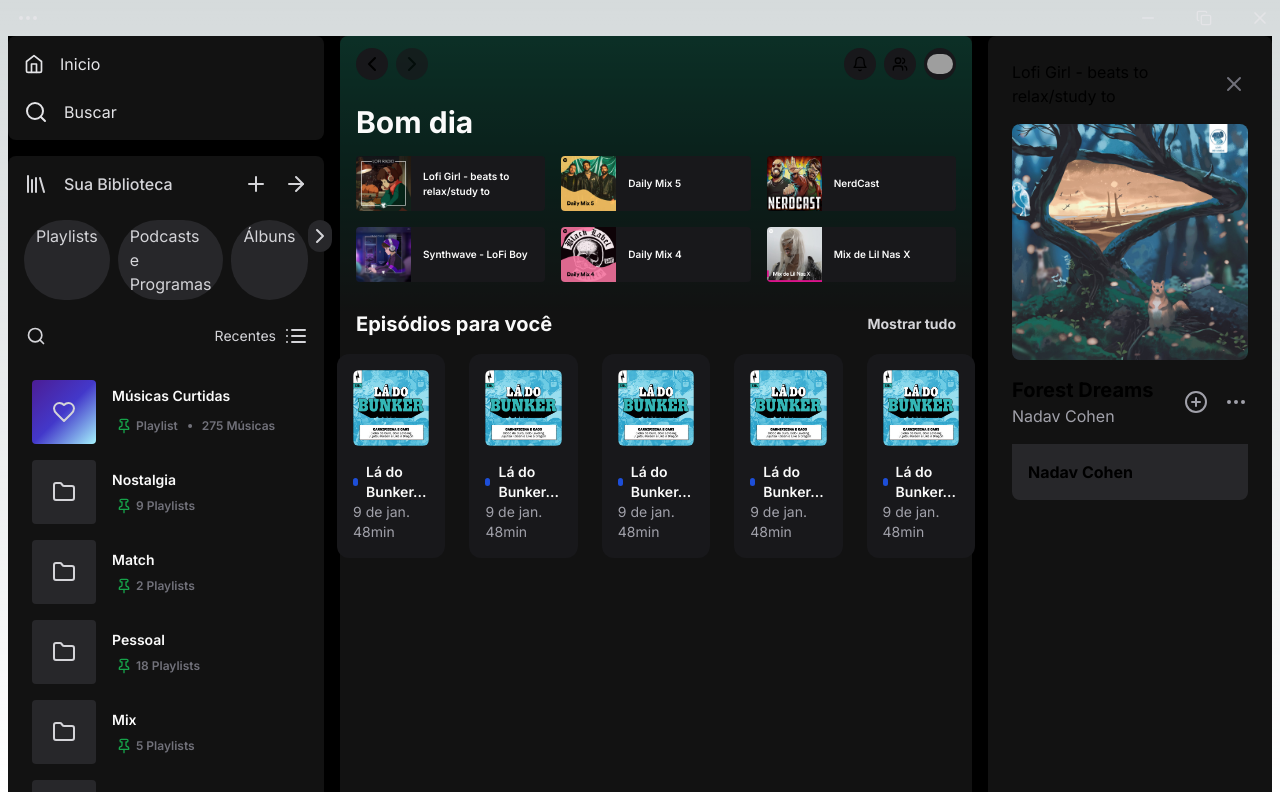
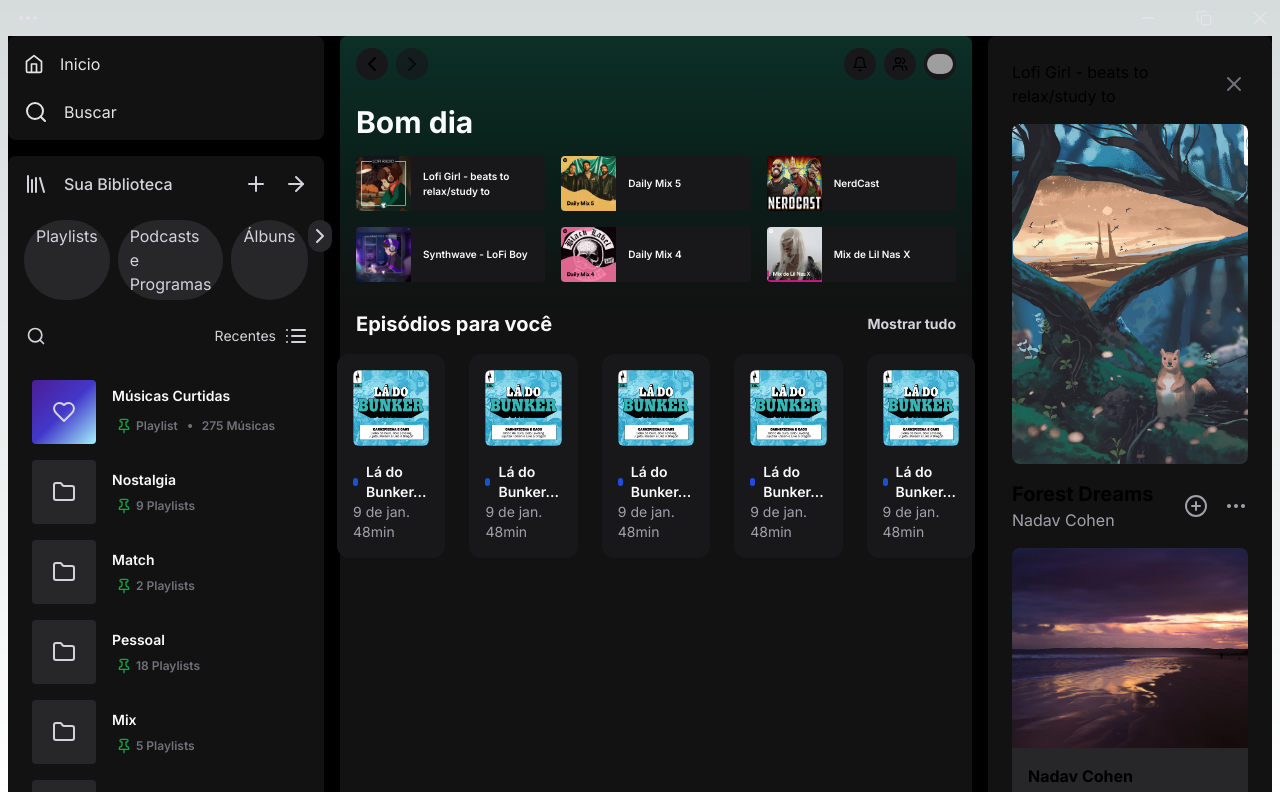
Before and after one commit to GFFritz/spotify-clone, a Next.js app: page / in a window 1280 px wide. Shown: the top 792 px of the page. Built offline with nearby package versions, Linux system fonts and the light colour scheme; grey boxes are pictures that could not be loaded.

Commit message:
Fix on right bar

```diff
--- a/src/app/components/RightBar.tsx
+++ b/src/app/components/RightBar.tsx
@@ -3,8 +3,8 @@
 
 export function RightBar() {
   return (
-    <div className="w-1/4 rounded-lg bg-card p-6 ">
-      <div className="flex flex-col gap-4 h-fit flex-grow overflow-y-auto">
+    <div className="w-1/4 rounded-lg bg-card p-6">
+      <div className="flex flex-col gap-4 flex-grow">
         <div className="flex justify-between items-center">
           <div>Lofi Girl - beats to relax/study to</div>
           <div className="flex justify-center items-center group h-8 w-8 rounded-full hover:bg-zinc-700">
@@ -13,16 +13,11 @@
         </div>
         <div>
           <Image
-            className="rounded-lg"
+            className="rounded-lg object-cover h-[340px]"
             src="/images/music-image.jpg"
             alt=""
-            sizes="100vw"
-            style={{
-              width: '100%',
-              height: 'auto',
-            }}
             width={500}
-            height={300}
+            height={260}
           />
         </div>
 
@@ -38,7 +33,14 @@
         </div>
 
         <div className="">
-          <div className="bg-zinc-800 gap-4 p-4 rounded-b-lg">
+          <Image
+            className="rounded-t-lg object-cover h-[200px]"
+            src="/images/artist-image.jpg"
+            alt=""
+            width={500}
+            height={260}
+          />
+          <div className="bg-zinc-800 flex flex-col gap-2 p-4 rounded-b-lg">
             <h1 className="text- font-bold">Nadav Cohen</h1>
           </div>
         </div>
```
